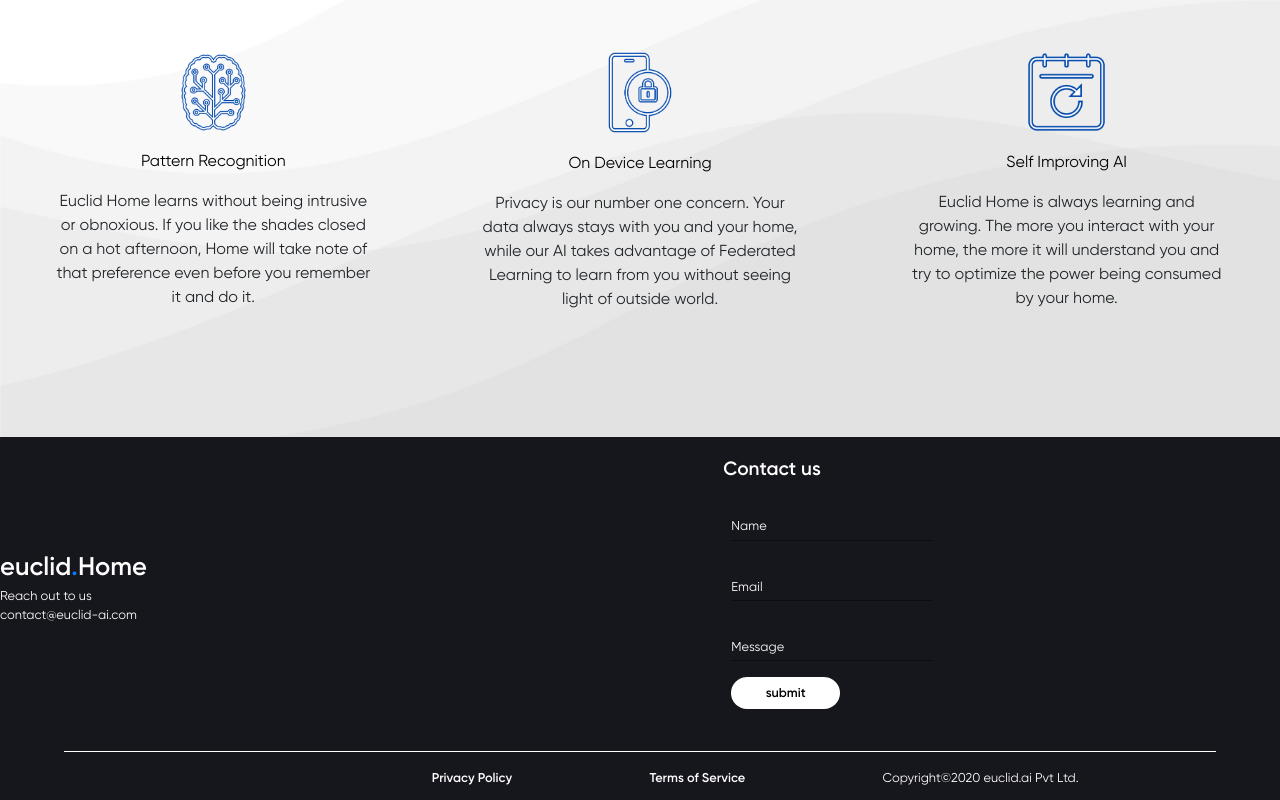
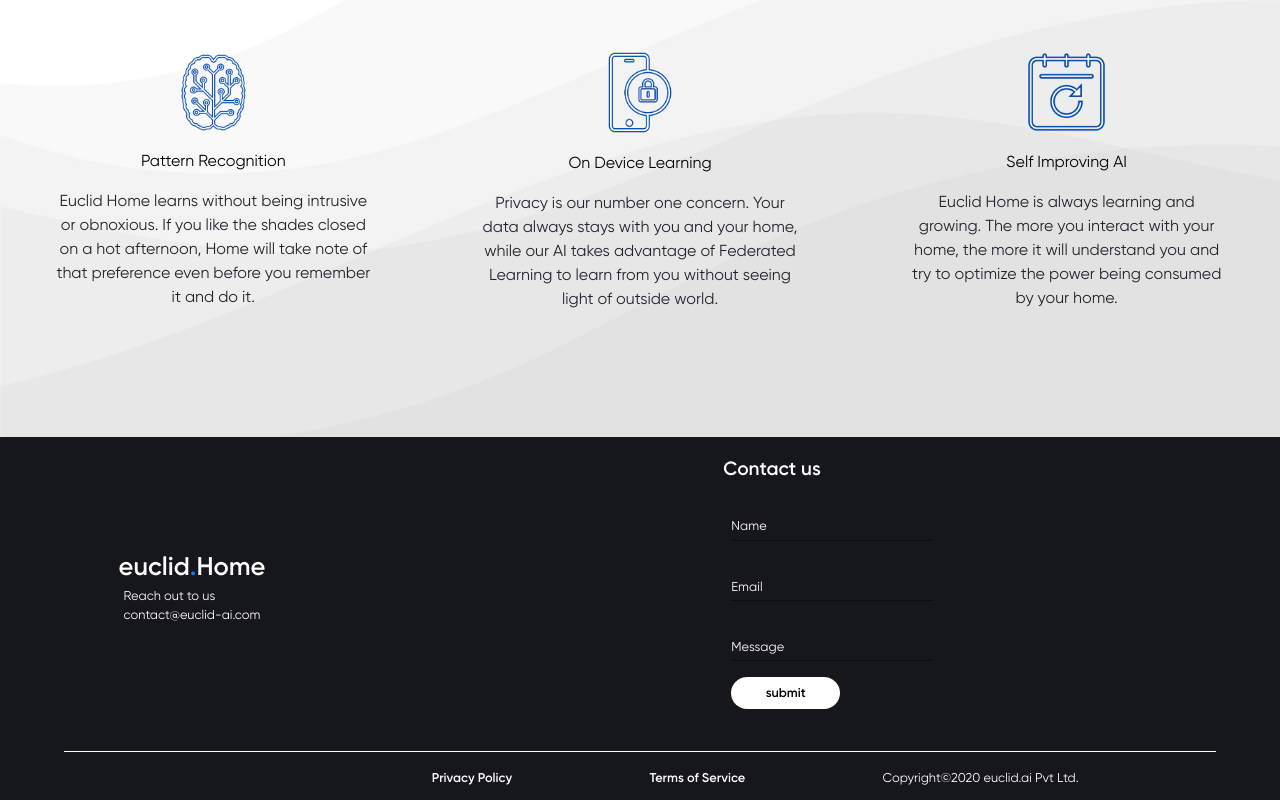
Before and after one commit to venkateshtata/blog, a React (Create React App) app: page / in a window 1280 px wide. Shown: the part 3641-4441 px from the top of the page. Built offline with nearby package versions, Linux system fonts and the light colour scheme.

Commit message:
footer alignment for phones

```diff
--- a/src/styles/Footer.css
+++ b/src/styles/Footer.css
@@ -31,7 +31,7 @@
     display: flex;
     flex-direction: column;
     justify-items: center;
-    /* align-items: center; */
+    align-items: center;
     margin-bottom: 5%;
     font-family: 'Gilroy-SB';
 }
@@ -201,4 +201,7 @@ a {
         /* width: '50%'; */
         /* height: '50%'; */
     }
+    .company-name {
+        align-items: flex-start;
+    }
 }
```
